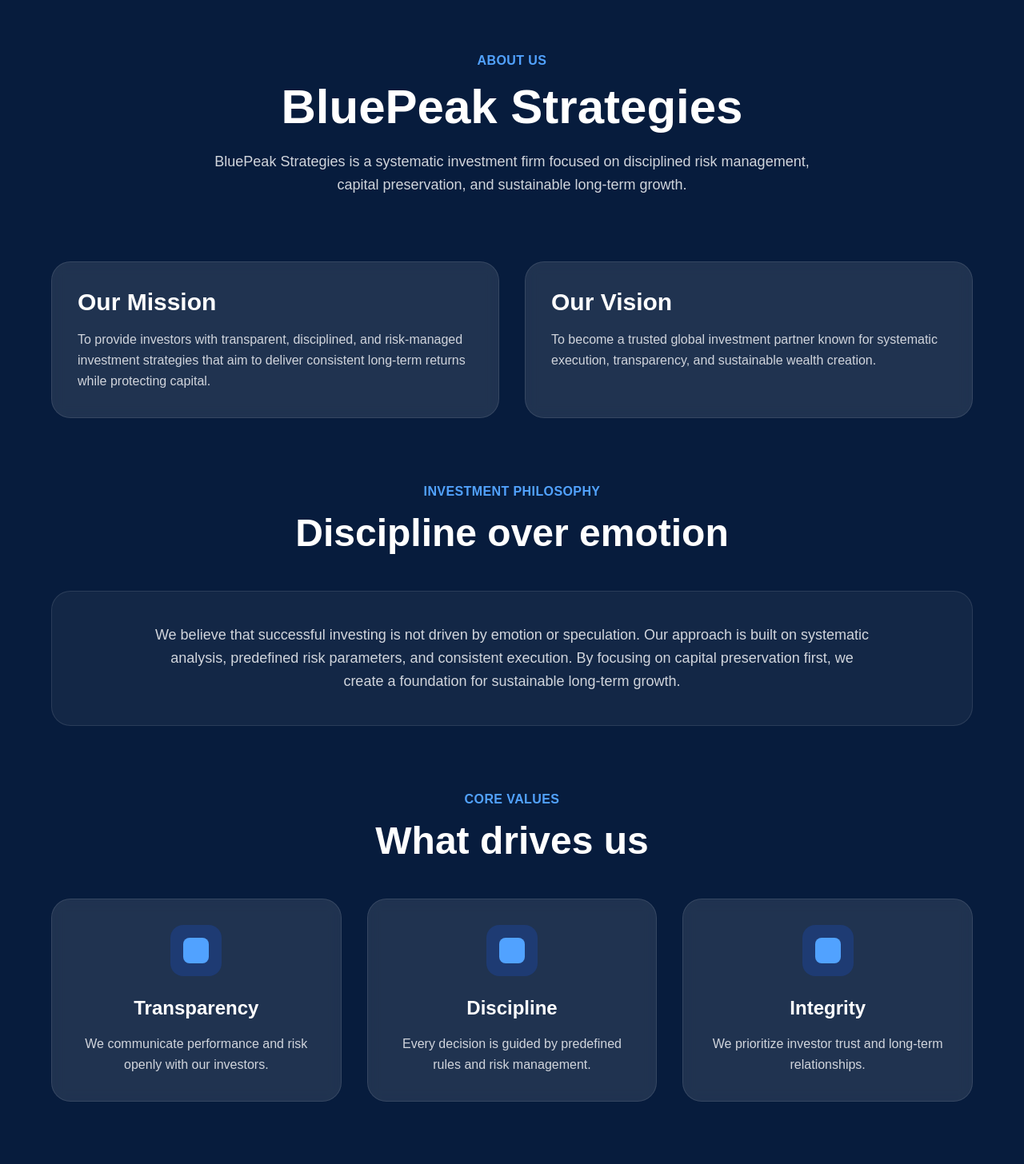
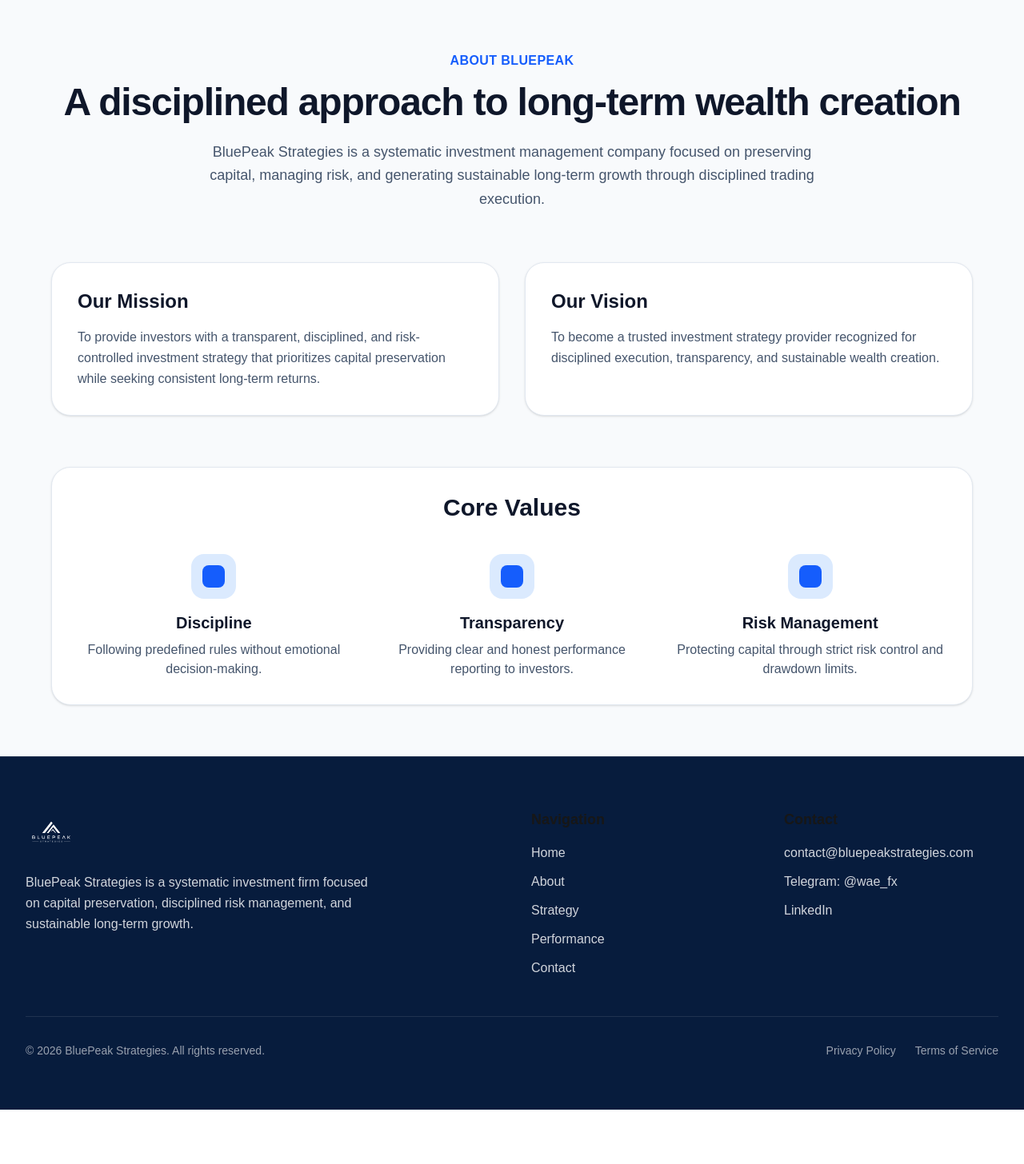
Before and after one commit to wahy03/bluepeak-strategies, a Next.js app: page /about in a window 1280 px wide. Shown: the top 1456 px of the page at 80% size. After the commit the page ends 1388 px from the top, so only its background shows below. Built offline with nearby package versions, Linux system fonts and the light colour scheme.

Commit message:
Update About page background color

```diff
--- a/app/about/page.tsx
+++ b/app/about/page.tsx
@@ -1,129 +1,80 @@
 export default function AboutPage() {
   return (
-    <main className="min-h-screen bg-[#071C3D] text-white px-8 py-16">
+    <main className="min-h-screen bg-[#F8FAFC] text-[#0F172A] px-8 py-16">
       <div className="max-w-6xl mx-auto">
         {/* Header */}
-        <div className="text-center mb-20">
-          <p className="text-blue-400 font-semibold tracking-wide uppercase">
-            About Us
+        <div className="text-center mb-16">
+          <p className="text-blue-600 font-semibold tracking-wide uppercase">
+            About BluePeak
           </p>
-          <h1 className="text-5xl md:text-6xl font-bold mt-4">
-            BluePeak Strategies
+          <h1 className="text-5xl font-bold mt-4 tracking-tight">
+            A disciplined approach to long-term wealth creation
           </h1>
-          <p className="mt-6 text-gray-300 text-lg max-w-3xl mx-auto leading-relaxed">
-            BluePeak Strategies is a systematic investment firm focused on
-            disciplined risk management, capital preservation, and sustainable
-            long-term growth.
+          <p className="text-slate-600 mt-6 max-w-3xl mx-auto text-lg leading-relaxed">
+            BluePeak Strategies is a systematic investment management company
+            focused on preserving capital, managing risk, and generating
+            sustainable long-term growth through disciplined trading execution.
           </p>
         </div>
 
-        {/* Mission & Vision */}
-        <div className="grid grid-cols-1 md:grid-cols-2 gap-8 mb-20">
-          <div className="bg-white/10 backdrop-blur-sm rounded-3xl p-8 border border-white/10">
-            <h2 className="text-3xl font-bold mb-4">Our Mission</h2>
-            <p className="text-gray-300 leading-relaxed">
-              To provide investors with transparent, disciplined, and
-              risk-managed investment strategies that aim to deliver consistent
-              long-term returns while protecting capital.
+        {/* Content */}
+        <div className="grid grid-cols-1 md:grid-cols-2 gap-8 mb-16">
+          <div className="bg-white rounded-3xl p-8 border border-slate-200 shadow-sm">
+            <h2 className="text-2xl font-bold mb-4">Our Mission</h2>
+            <p className="text-slate-600 leading-relaxed">
+              To provide investors with a transparent, disciplined, and
+              risk-controlled investment strategy that prioritizes capital
+              preservation while seeking consistent long-term returns.
             </p>
           </div>
 
-          <div className="bg-white/10 backdrop-blur-sm rounded-3xl p-8 border border-white/10">
-            <h2 className="text-3xl font-bold mb-4">Our Vision</h2>
-            <p className="text-gray-300 leading-relaxed">
-              To become a trusted global investment partner known for
-              systematic execution, transparency, and sustainable wealth
+          <div className="bg-white rounded-3xl p-8 border border-slate-200 shadow-sm">
+            <h2 className="text-2xl font-bold mb-4">Our Vision</h2>
+            <p className="text-slate-600 leading-relaxed">
+              To become a trusted investment strategy provider recognized for
+              disciplined execution, transparency, and sustainable wealth
               creation.
             </p>
           </div>
         </div>
 
-        {/* Philosophy */}
-        <div className="mb-20">
-          <div className="text-center mb-12">
-            <p className="text-blue-400 font-semibold tracking-wide uppercase">
-              Investment Philosophy
-            </p>
-            <h2 className="text-4xl md:text-5xl font-bold mt-4">
-              Discipline over emotion
-            </h2>
-          </div>
-
-          <div className="bg-white/5 rounded-3xl p-10 border border-white/10">
-            <p className="text-gray-300 text-lg leading-relaxed text-center max-w-4xl mx-auto">
-              We believe that successful investing is not driven by emotion or
-              speculation. Our approach is built on systematic analysis,
-              predefined risk parameters, and consistent execution. By focusing
-              on capital preservation first, we create a foundation for
-              sustainable long-term growth.
-            </p>
-          </div>
-        </div>
-
-        {/* Core Values */}
-        <div className="mb-20">
-          <div className="text-center mb-12">
-            <p className="text-blue-400 font-semibold tracking-wide uppercase">
-              Core Values
-            </p>
-            <h2 className="text-4xl md:text-5xl font-bold mt-4">
-              What drives us
-            </h2>
-          </div>
+        {/* Values */}
+        <div className="bg-white rounded-3xl p-8 border border-slate-200 shadow-sm">
+          <h2 className="text-3xl font-bold text-center mb-10">
+            Core Values
+          </h2>
 
           <div className="grid grid-cols-1 md:grid-cols-3 gap-8">
-            {[
-              {
-                title: "Transparency",
-                desc: "We communicate performance and risk openly with our investors.",
-              },
-              {
-                title: "Discipline",
-                desc: "Every decision is guided by predefined rules and risk management.",
-              },
-              {
-                title: "Integrity",
-                desc: "We prioritize investor trust and long-term relationships.",
-              },
-            ].map((value, index) => (
-              <div
-                key={index}
-                className="bg-white/10 backdrop-blur-sm rounded-3xl p-8 border border-white/10 text-center"
-              >
-                <div className="w-16 h-16 bg-blue-600/20 rounded-2xl flex items-center justify-center mx-auto mb-6">
-                  <div className="w-8 h-8 bg-blue-400 rounded-lg"></div>
-                </div>
-                <h3 className="text-2xl font-bold mb-4">{value.title}</h3>
-                <p className="text-gray-300 leading-relaxed">{value.desc}</p>
+            <div className="text-center">
+              <div className="w-14 h-14 bg-blue-100 rounded-2xl flex items-center justify-center mx-auto mb-4">
+                <div className="w-7 h-7 bg-blue-600 rounded-lg"></div>
               </div>
-            ))}
-          </div>
-        </div>
+              <h3 className="text-xl font-bold mb-2">Discipline</h3>
+              <p className="text-slate-600">
+                Following predefined rules without emotional decision-making.
+              </p>
+            </div>
 
-        {/* CTA */}
-        <div className="text-center bg-gradient-to-r from-blue-600/20 to-cyan-400/20 rounded-3xl p-12 border border-white/10">
-          <h2 className="text-3xl md:text-4xl font-bold mb-4">
-            Ready to invest with discipline?
-          </h2>
-          <p className="text-gray-300 text-lg mb-8 max-w-2xl mx-auto">
-            Discover how BluePeak Strategies can help you achieve sustainable
-            long-term growth through systematic investing.
-          </p>
+            <div className="text-center">
+              <div className="w-14 h-14 bg-blue-100 rounded-2xl flex items-center justify-center mx-auto mb-4">
+                <div className="w-7 h-7 bg-blue-600 rounded-lg"></div>
+              </div>
+              <h3 className="text-xl font-bold mb-2">Transparency</h3>
+              <p className="text-slate-600">
+                Providing clear and honest performance reporting to investors.
+              </p>
+            </div>
 
-          <div className="flex flex-col sm:flex-row justify-center gap-4">
-            <a
-              href="/performance"
-              className="bg-blue-600 hover:bg-blue-700 px-8 py-4 rounded-xl font-semibold transition shadow-lg shadow-blue-600/25"
-            >
-              View Performance
-            </a>
-
-            <a
-              href="/contact"
-              className="border border-white/20 hover:bg-white hover:text-[#071C3D] px-8 py-4 rounded-xl font-semibold transition"
-            >
-              Contact Us
-            </a>
+            <div className="text-center">
+              <div className="w-14 h-14 bg-blue-100 rounded-2xl flex items-center justify-center mx-auto mb-4">
+                <div className="w-7 h-7 bg-blue-600 rounded-lg"></div>
+              </div>
+              <h3 className="text-xl font-bold mb-2">Risk Management</h3>
+              <p className="text-slate-600">
+                Protecting capital through strict risk control and drawdown
+                limits.
+              </p>
+            </div>
           </div>
         </div>
       </div>
```
